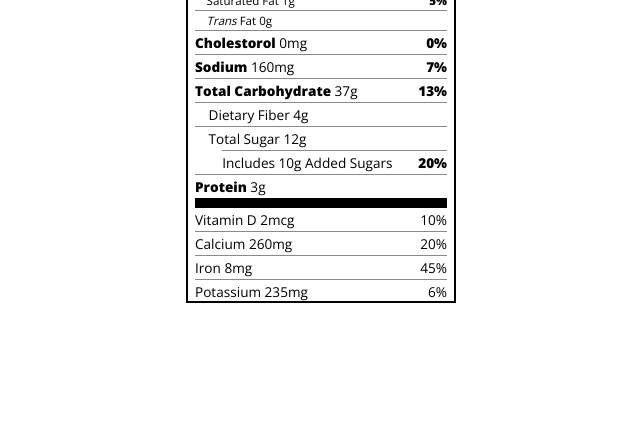
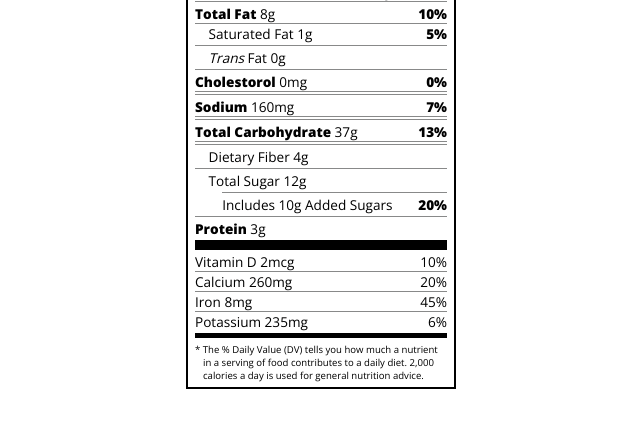
Before and after one commit to jeffvital/Nutrition-Label, a plain HTML site: page index.html in a window 1280 px wide. Shown: the part 201-628 px from the top of the page, without its empty margins (319-959 px from the left). Drawn offline with nearby package versions, Linux system fonts and the light colour scheme.

Commit message:
finishing project

```diff
--- a/index.html
+++ b/index.html
@@ -40,7 +40,7 @@
         <div class="divider"></div>
         <p class="indent no-divider"><i>Trans</i> Fat 0g</p>
         <div class="divider"></div>
-      </div>
+
         <p>
           <span class="bold">Cholestorol</span> 0mg
           <span class="bold right">0%</span>
@@ -67,12 +67,16 @@
         <p class="no-divider"><span class="bold">Protein</span> 3g</p>
         <div class="divider lg"></div>
         <p>Vitamin D 2mcg <span class="right">10%</span></p>
-      <div class="divider"></div>
         <p>Calcium 260mg <span class="right">20%</span></p>
-      <div class="divider"></div>
         <p>Iron 8mg <span class="right">45%</span></p>
-      <div class="divider"></div>
         <p class="no-divider">Potassium 235mg <span class="right">6%</span></p>
+      </div>
+      <div class="divider md"></div>
+      <p class="note">
+        * The % Daily Value (DV) tells you how much a nutrient in a serving of
+        food contributes to a daily diet. 2,000 calories a day is used for
+        general nutrition advice.
+      </p>
     </div>
   </body>
 </html>
--- a/styles.css
+++ b/styles.css
@@ -1,5 +1,5 @@
 html {
-  font-size: 0.85rem;
+  font-size: 16px;
 }
 
 * {
@@ -80,3 +80,10 @@ p {
 .dbl-indent {
   margin-left: 2em;
 }
+
+.note {
+  font-size: 0.6rem;
+  margin: 5px 0;
+  padding: 0 8px;
+  text-indent: -8px;
+}
```
Lines whose indentation alone changed are shown as unchanged.
